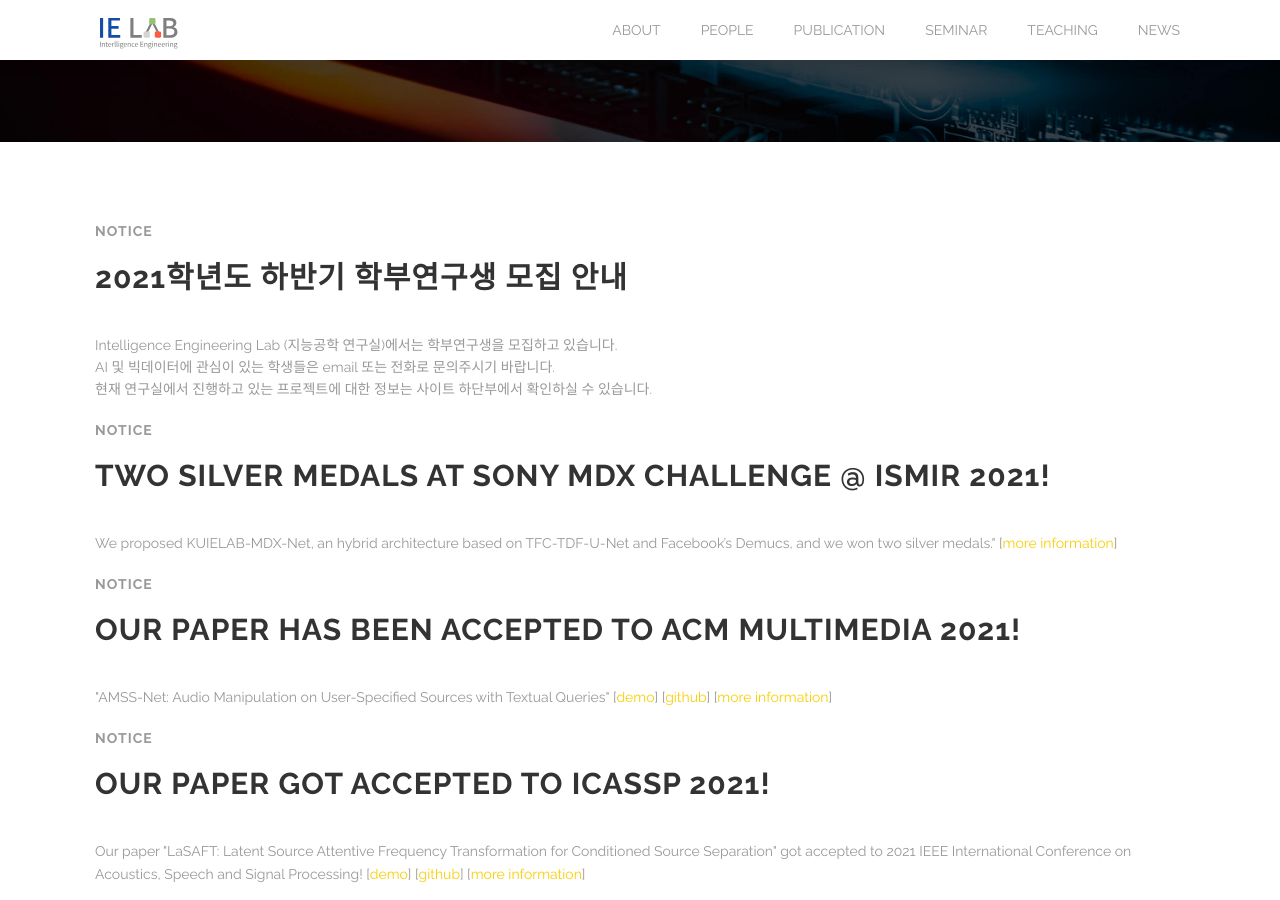
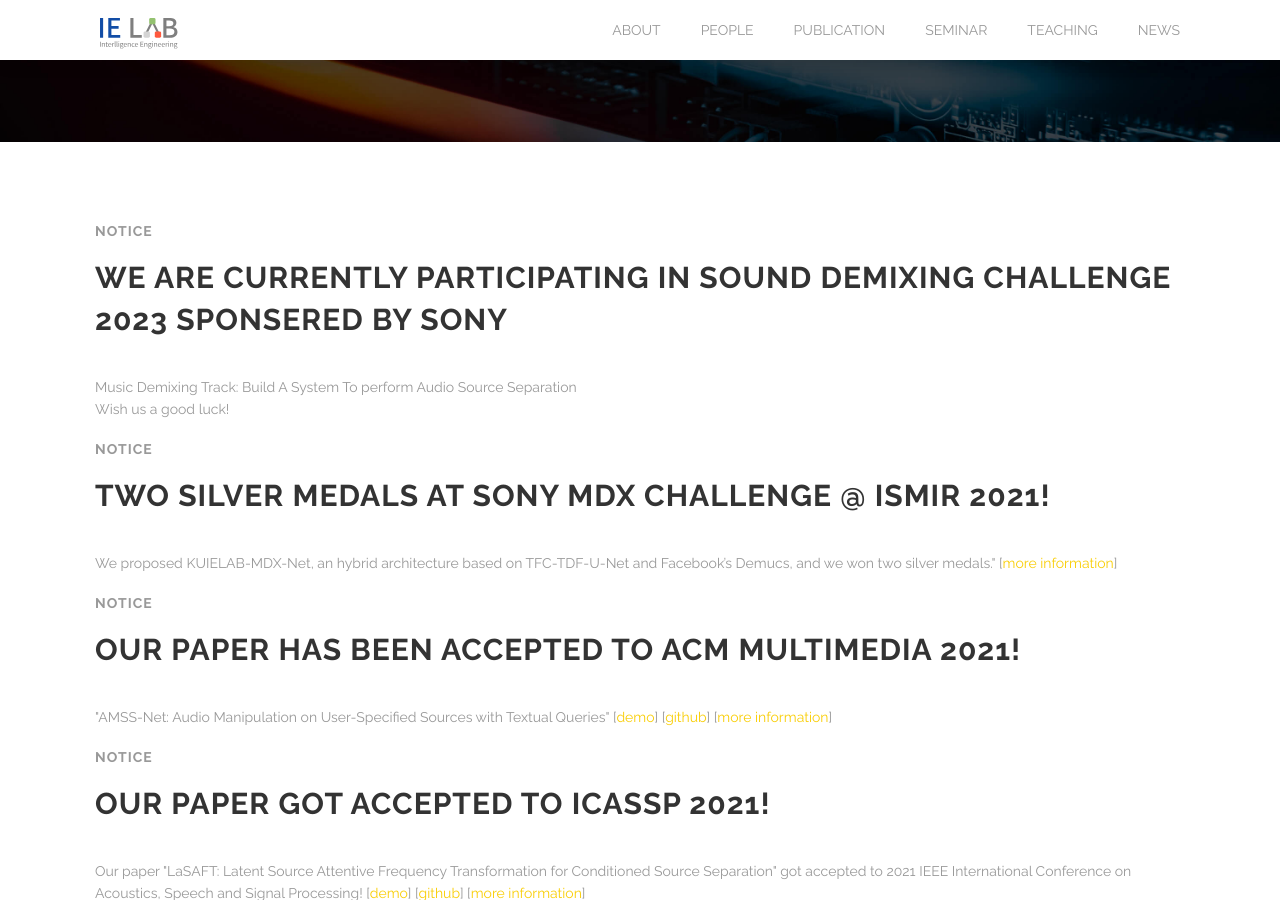
Before and after one commit to kuielab/kuielab.github.io, a Jekyll site: the page built from index.html, in a window 1280 px wide and 900 px high, scrolled down 608 px. Built offline with Jekyll 4.4.1, drawn with Linux system fonts in a browser that asks for light colours.

Commit message:
Update index.html

```diff
--- a/index.html
+++ b/index.html
@@ -114,11 +114,10 @@ testimonials:
     <div class="large-12 columns">
 
 		<h4 style="color: #999">Notice</h4>
-    	<h2>2021학년도 하반기 학부연구생 모집 안내 </h2>
+    	<h2>We are currently participating in Sound Demixing Challenge 2023 sponsered by Sony </h2>
     	<div class="spacing"></div>
     	<p>
-        Intelligence Engineering Lab (지능공학 연구실)에서는 학부연구생을 모집하고 있습니다. <br> AI 및 빅데이터에 관심이 있는 학생들은 email 또는 전화로 문의주시기 바랍니다. <br>
-		현재 연구실에서 진행하고 있는 프로젝트에 대한 정보는 사이트 하단부에서 확인하실 수 있습니다.
+        Music Demixing Track: Build A System To perform Audio Source Separation <br> Wish us a good luck!
     	</p>
 
     <h4 style="color: #999">Notice</h4>
```
